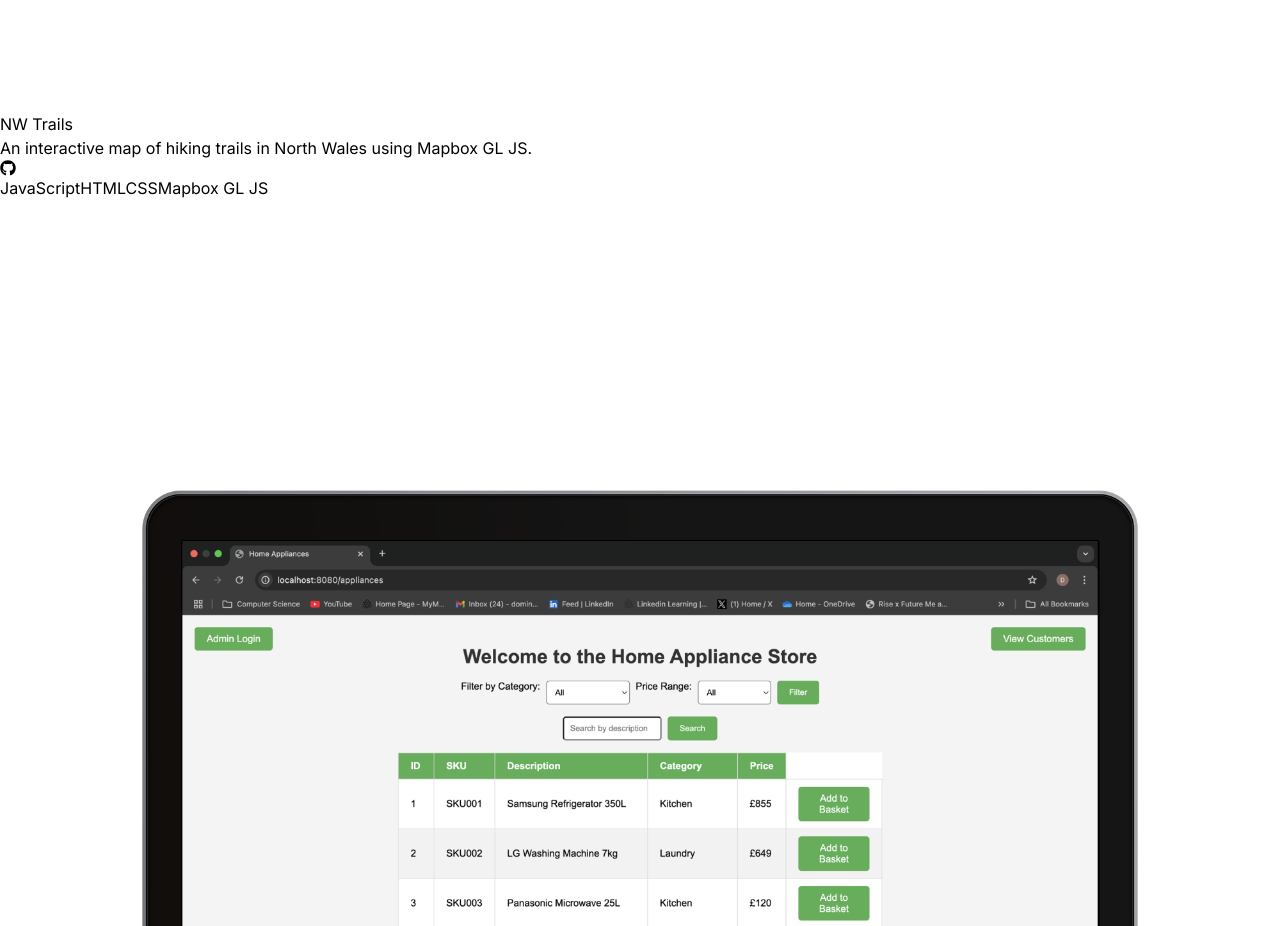
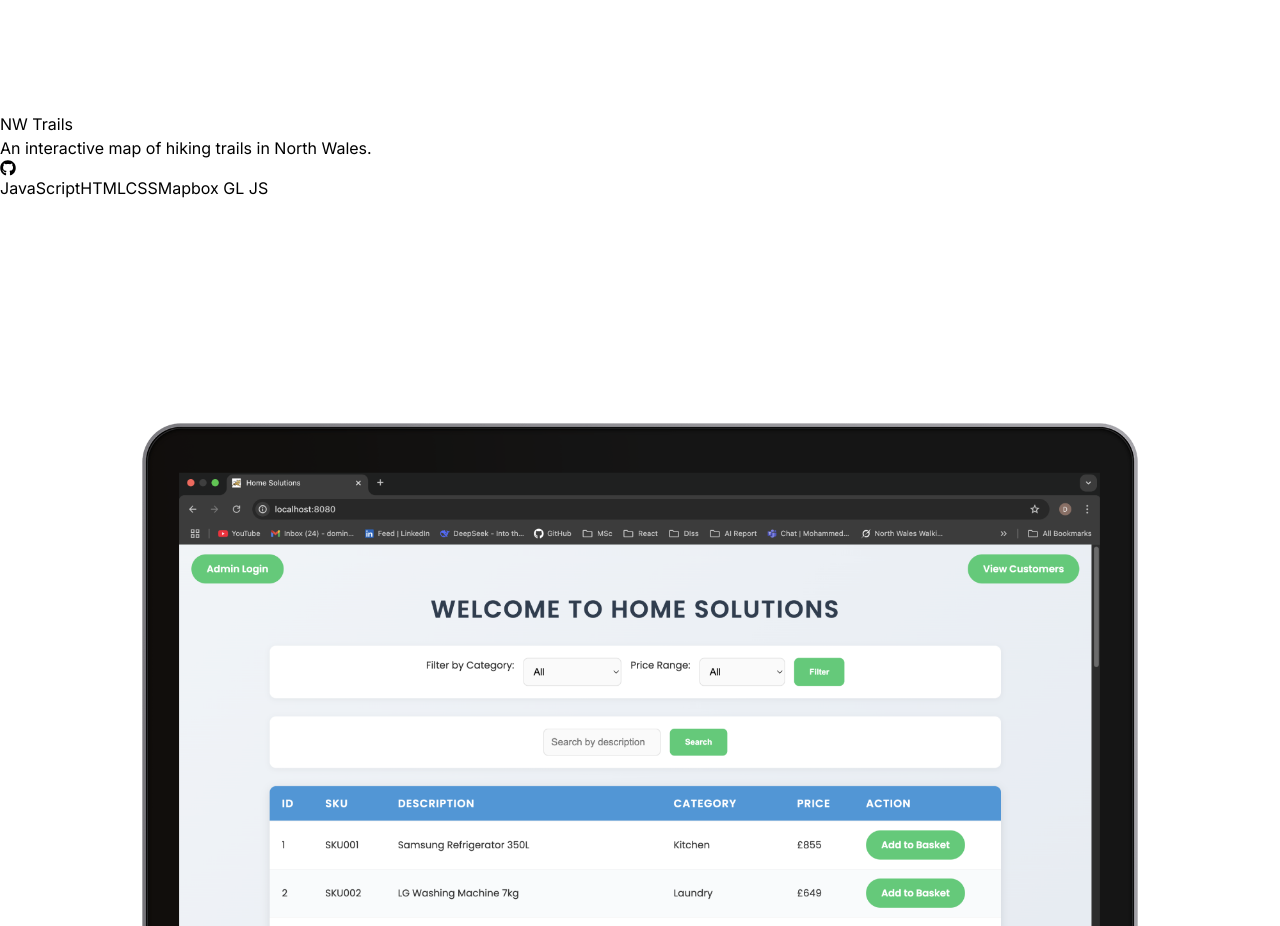
Before and after one commit to domcash/my-portfolio, a React (Vite) app: page / in a window 1280 px wide. Shown: the part 8040-8966 px from the top of the page. Built offline with nearby package versions, Linux system fonts and the light colour scheme.

Commit message:
Updates to projects

```diff
--- a/src/constants/index.js
+++ b/src/constants/index.js
@@ -1,6 +1,7 @@
 import PMockup2 from "../assets/projects/P-MockUp2.png";
 import PMockup from "../assets/projects/P-MockUp.png";
 import MapMockup from "../assets/projects/MapMockup4.png";
+import HS from "../assets/projects/HS.png";
 import { FaGithub } from "react-icons/fa";
 
 
@@ -31,7 +32,7 @@ export const EDUCATION = [
     role: "Msc Computer Science",
     company: "Manchester Metropolitan University - Distinction",
     description: `Pursuing a Master's in Computer Science. On track to graduate with a distinction in 2025, having studied advanced topics in Object Oriented Programming, Data Structures, Algorithms, and Database Management.`,
-    technologies: ["Java", "React.js", "Python", "JavaScript", "HTML", "SQL"],
+    technologies: ["Java", , "C#", "React.js", "Python", "JavaScript", "HTML", "SQL"],
   },
   {
     year: "2016 - 2020",
@@ -47,15 +48,15 @@ export const PROJECTS = [
     title: "NW Trails",
     image: MapMockup,
     description:
-      "An interactive map of hiking trails in North Wales using Mapbox GL JS.",
+      "An interactive map of hiking trails in North Wales.",
       websiteLink: "https://nw-trails.vercel.app/",
       githubLink: "https://github.com/domcash/NW-Trails",
     technologies: ["JavaScript", "HTML", "CSS", "Mapbox GL JS"],
     showGithubIcon: true,
   },
   {
-    title: "Home Appliance Store",
-    image: PMockup2,
+    title: "E-Commerce Store",
+    image: HS,
     description:
       "Functional website to browse and purchase home appliances.",
       websiteLink: "https://github.com/domcash/HomeApplianceStore",
@@ -67,7 +68,7 @@ export const PROJECTS = [
     title: "Portfolio Website",
     image: PMockup,
     description:
-      "Personal portfolio website to showcase projects, experience, and education.",
+      "My portfolio website to showcase projects, experience, and education.",
       websiteLink: "https://www.domcash.net/",
       githubLink: "https://github.com/domcash/my-portfolio",
     technologies: ["React.js", "JavaScript", "Tailwind"],
```
Also changed, not shown: src/assets/projects/HS.png (added).
